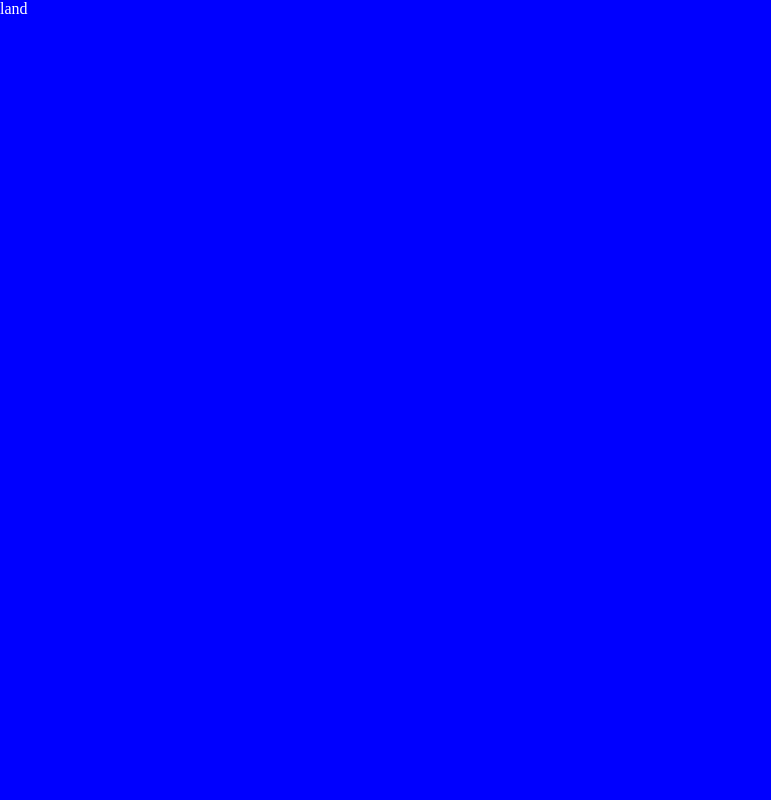
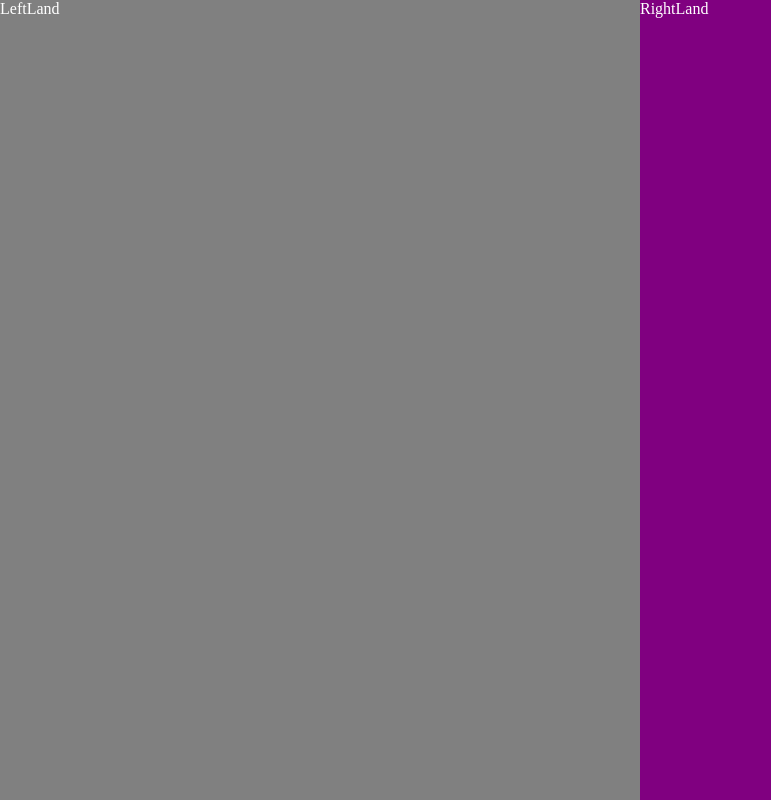
Before and after one commit to BALAKASACHITH/projectWorld, a React (Vite) app in the folder client/: page / in a window 1280 px wide. Shown: the whole page, without its empty margins (0-771 px from the left). Built offline with nearby package versions, Linux system fonts and the light colour scheme.

Commit message:
made changes to landing page

```diff
--- a/client/src/components/land/Land.jsx
+++ b/client/src/components/land/Land.jsx
@@ -1,5 +1,8 @@
 export default function Land(){
     return(
-        <div className="Land">land</div>
+        <div className="Land">
+            <div className="LeftLand" >LeftLand</div>
+            <div className="RightLand" >RightLand</div>
+        </div>
     )
 }
--- a/client/src/main.css
+++ b/client/src/main.css
@@ -11,6 +11,20 @@ html,body,#root{
 .Land{
     height: 100%;
     background-color: blue;
+    display: flex;
+    flex-direction: row;
+    justify-content: center;
+    align-items: center;
+}
+.LeftLand{
+    height: 100%;
+    width: 50%;
+    background-color: grey;
+}
+.RightLand{
+    height: 100%;
+    width: 50%;
+    background-color: purple;
 }
 .DashBoard{
     height: 100%;
```
